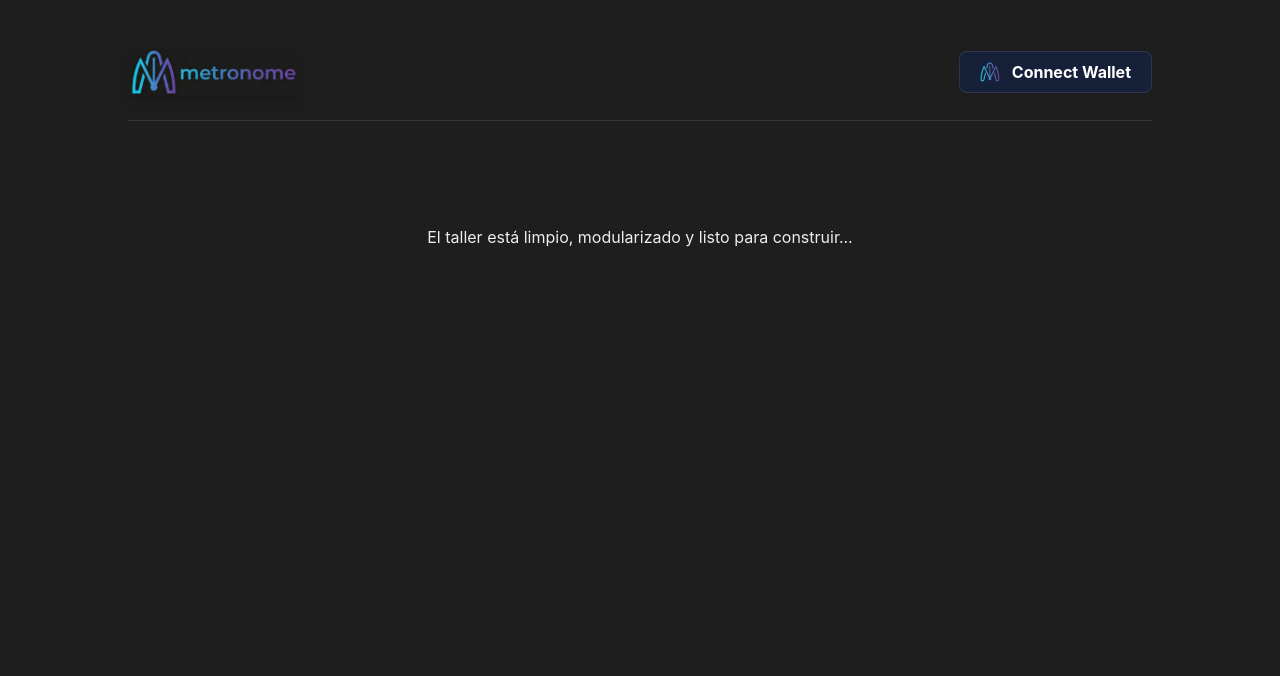
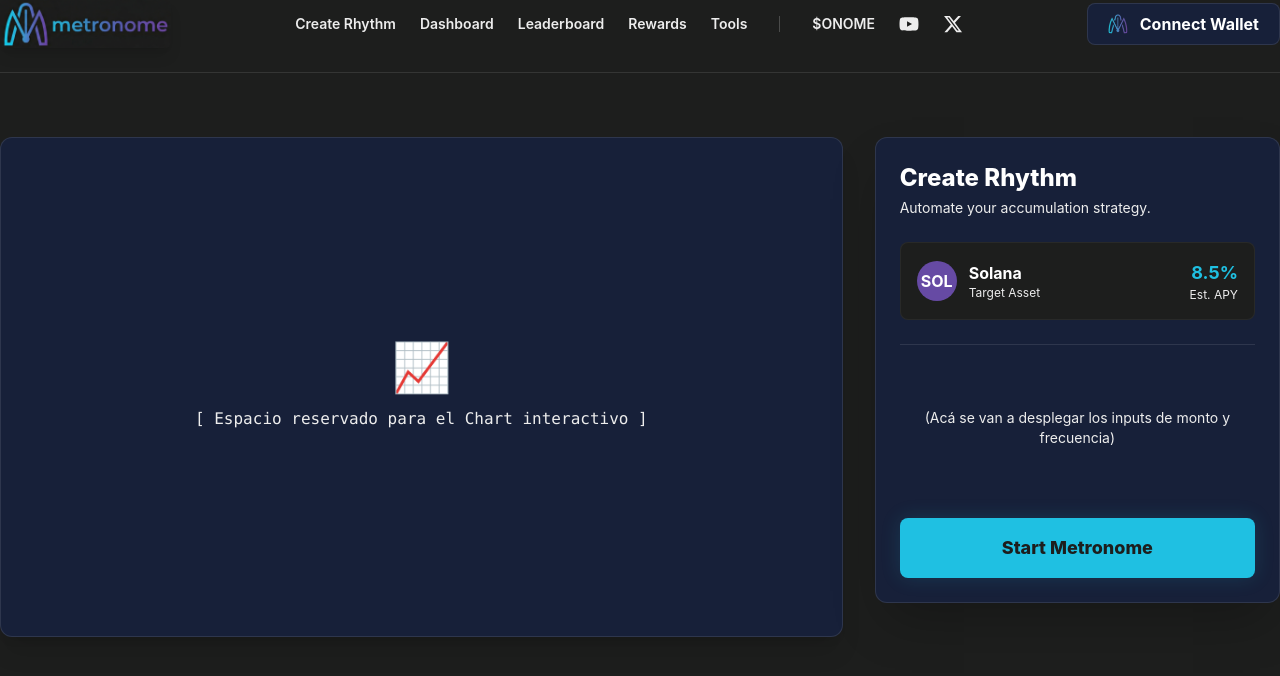
Before and after one commit to bioxim/the-metronome-core, a Next.js app: page / in a window 1280 px wide. Shown: the top 676 px of the page. Built offline with nearby package versions, Linux system fonts and the light colour scheme.

Commit message:
components created: navbar, header

```diff
--- a/app/page.tsx
+++ b/app/page.tsx
@@ -1,15 +1,29 @@
 import Header from "@/components/Header";
+import RhythmPanel from "@/components/RhythmPanel";
 
 export default function Home() {
   return (
-    <main className="min-h-screen p-6 md:p-12 flex flex-col items-center">
+    <main className="min-h-screen flex flex-col items-center">
 
-      {/* Acá llamamos al componente modularizado */}
+      {/* El Header ya incluye la Navbar adentro */}
       <Header />
 
-      {/* Acá en el medio es donde vamos a construir la tarjeta de "Create a Rhythm" */}
-      <div className="w-full max-w-5xl text-center text-textMuted mt-10">
-        <p>El taller está limpio, modularizado y listo para construir...</p>
+      {/* Contenedor Principal (Grid de 3 columnas en desktop) */}
+      <div className="w-full max-w-7xl px-4 xl:px-0 grid grid-cols-1 lg:grid-cols-3 gap-8 pb-12">
+
+        {/* LADO IZQUIERDO: El Gráfico (Ocupa 2 de las 3 columnas) */}
+        <div className="lg:col-span-2 bg-bgSecondary border border-white/10 rounded-xl p-6 min-h-[500px] flex flex-col items-center justify-center shadow-xl">
+          <span className="text-5xl mb-4">📈</span>
+          <p className="text-textMuted font-mono">
+            [ Espacio reservado para el Chart interactivo ]
+          </p>
+        </div>
+
+        {/* LADO DERECHO: El Panel de Control (Ocupa 1 columna) */}
+        <div className="lg:col-span-1">
+          <RhythmPanel />
+        </div>
+
       </div>
 
     </main>
--- a/components/Header.tsx
+++ b/components/Header.tsx
@@ -1,9 +1,11 @@
+import Navbar from './Navbar';
+
 export default function Header() {
     return (
-        <header className="w-full max-w-5xl flex justify-between items-center mb-16 border-b border-white/10 pb-6">
+        <header className="w-full max-w-7xl flex justify-between items-center mb-16 border-b border-white/10 pb-6 px-4 xl:px-0">
 
             {/* SECCIÓN 1: El Logo (Responsive) */}
-            <div className="flex items-center cursor-pointer">
+            <div className="flex items-center cursor-pointer shrink-0">
                 {/* Celulares (Sin el borde) */}
                 <img
                     src="/favicon.png"
@@ -19,8 +21,11 @@ export default function Header() {
                 />
             </div>
 
-            {/* SECCIÓN 2: El Botón de Wallet (Gris, hover blanco y cursor de manito) */}
-            <button className="flex items-center gap-3 bg-bgSecondary border border-white/10 text-white font-bold py-2 px-5 rounded-lg hover:bg-white hover:text-bgMain transition-all duration-200 cursor-pointer">
+            {/* SECCIÓN 2: Navbar Modularizada */}
+            <Navbar />
+
+            {/* SECCIÓN 3: El Botón de Wallet (Gris, hover blanco y cursor de manito) */}
+            <button className="flex items-center shrink-0 gap-3 bg-bgSecondary border border-white/10 text-white font-bold py-2 px-5 rounded-lg hover:bg-white hover:text-bgMain transition-all duration-200 cursor-pointer">
                 {/* El ícono adentro del botón */}
                 <img
                     src="/favicon.png"
--- /dev/null
+++ b/components/Navbar.tsx
@@ -0,0 +1,86 @@
+"use client";
+
+import { useState } from 'react';
+import Link from 'next/link';
+import { Menu, X } from 'lucide-react';
+import { FaYoutube, FaXTwitter } from 'react-icons/fa6';
+
+export default function Navbar() {
+    // Esta variable controla si el menú de celular está abierto o cerrado
+    const [isOpen, setIsOpen] = useState(false);
+
+    return (
+        <>
+            {/* =========================================
+          VERSIÓN ESCRITORIO (Oculta en celulares)
+          ========================================= */}
+            <nav className="hidden lg:flex items-center gap-6 text-sm font-semibold text-[--text-main]">
+                <Link href="/create" className="hover:text-brandPrimary transition-colors">
+                    Create Rhythm
+                </Link>
+                <Link href="/dashboard" className="hover:text-brandPrimary transition-colors">
+                    Dashboard
+                </Link>
+                <Link href="/leaderboard" className="hover:text-brandPrimary transition-colors">
+                    Leaderboard
+                </Link>
+                <Link href="/rewards" className="hover:text-brandPrimary transition-colors">
+                    Rewards
+                </Link>
+                <Link href="/tools" className="hover:text-brandPrimary transition-colors">
+                    Tools
+                </Link>
+
+                {/* Separador vertical sutil */}
+                <div className="w-px h-4 bg-white/20 mx-2"></div>
+
+                {/* Sección de Token y Redes con Íconos Vectoriales */}
+                <Link href="/tokenomics" className="hover:text-white transition-colors">
+                    $ONOME
+                </Link>
+                <a href="https://youtube.com/@strangersonachain" target="_blank" rel="noopener noreferrer" className="hover:text-white transition-colors" title="YouTube">
+                    <FaYoutube className="w-5 h-5" />
+                </a>
+                <a href="https://x.com/StrangersChain" target="_blank" rel="noopener noreferrer" className="hover:text-white transition-colors" title="X (Twitter)">
+                    <FaXTwitter className="w-5 h-5" />
+                </a>
+            </nav>
+
+            {/* =========================================
+          VERSIÓN CELULAR: BOTÓN HAMBURGUESA
+          ========================================= */}
+            <button
+                className="lg:hidden text-[--text-main] hover:text-white p-2 transition-colors cursor-pointer"
+                onClick={() => setIsOpen(!isOpen)}
+                aria-label="Toggle menu"
+            >
+                {/* Si está abierto muestra la "X", si está cerrado muestra las rayitas */}
+                {isOpen ? <X className="w-7 h-7" /> : <Menu className="w-7 h-7" />}
+            </button>
+
+            {/* =========================================
+          VERSIÓN CELULAR: MENÚ DESPLEGABLE
+          ========================================= */}
+            {isOpen && (
+                <div className="absolute top-[90px] left-0 w-full bg-bgSecondary border-b border-white/10 flex flex-col items-center py-8 gap-6 lg:hidden z-50 shadow-2xl">
+                    <Link href="/create" onClick={() => setIsOpen(false)} className="text-lg hover:text-brandPrimary transition-colors">Create Rhythm</Link>
+                    <Link href="/dashboard" onClick={() => setIsOpen(false)} className="text-lg hover:text-brandPrimary transition-colors">Dashboard</Link>
+                    <Link href="/leaderboard" onClick={() => setIsOpen(false)} className="text-lg hover:text-brandPrimary transition-colors">Leaderboard</Link>
+                    <Link href="/rewards" onClick={() => setIsOpen(false)} className="text-lg hover:text-brandPrimary transition-colors">Rewards</Link>
+                    <Link href="/tools" onClick={() => setIsOpen(false)} className="text-lg hover:text-brandPrimary transition-colors">Tools</Link>
+                    <Link href="/tokenomics" onClick={() => setIsOpen(false)} className="text-lg hover:text-white font-bold transition-colors">$ONOME</Link>
+
+                    {/* Íconos sociales en el menú desplegable */}
+                    <div className="flex gap-8 mt-4 border-t border-white/10 pt-6 w-[80%] justify-center">
+                        <a href="https://youtube.com/@strangersonachain" target="_blank" rel="noopener noreferrer" className="hover:text-white">
+                            <FaYoutube className="w-7 h-7" />
+                        </a>
+                        <a href="https://x.com/StrangersChain" target="_blank" rel="noopener noreferrer" className="hover:text-white">
+                            <FaXTwitter className="w-7 h-7" />
+                        </a>
+                    </div>
+                </div>
+            )}
+        </>
+    );
+}
--- /dev/null
+++ b/components/RhythmPanel.tsx
@@ -0,0 +1,41 @@
+export default function RhythmPanel() {
+    return (
+        <div className="bg-bgSecondary border border-white/10 rounded-xl p-6 shadow-2xl flex flex-col gap-6">
+
+            {/* Título de la tarjeta */}
+            <div>
+                <h2 className="text-2xl font-extrabold text-white">Create Rhythm</h2>
+                <p className="text-sm text-textMuted mt-1">Automate your accumulation strategy.</p>
+            </div>
+
+            {/* Selector de Token y APY (Estructura visual) */}
+            <div className="bg-bgMain p-4 rounded-lg border border-white/5 flex justify-between items-center cursor-pointer hover:border-brandPrimary/50 transition-colors">
+                <div className="flex items-center gap-3">
+                    {/* Círculo simulando el logo de un token (ej: SOL) */}
+                    <div className="w-10 h-10 bg-brandPurple rounded-full flex items-center justify-center font-bold text-white">
+                        SOL
+                    </div>
+                    <div>
+                        <h3 className="font-bold text-white">Solana</h3>
+                        <p className="text-xs text-textMuted">Target Asset</p>
+                    </div>
+                </div>
+                <div className="text-right">
+                    <span className="text-brandPrimary font-bold text-lg">8.5%</span>
+                    <p className="text-xs text-textMuted">Est. APY</p>
+                </div>
+            </div>
+
+            {/* Espacio para los inputs que se despliegan debajo */}
+            <div className="border-t border-white/10 pt-4 text-sm text-textMuted text-center min-h-[150px] flex items-center justify-center">
+                (Acá se van a desplegar los inputs de monto y frecuencia)
+            </div>
+
+            {/* Botón Principal de Acción */}
+            <button className="w-full bg-brandPrimary text-bgMain font-extrabold text-lg py-4 rounded-lg hover:bg-white transition-all duration-200 shadow-[0_0_20px_rgba(31,192,226,0.15)] hover:shadow-[0_0_30px_rgba(255,255,255,0.3)]">
+                Start Metronome
+            </button>
+
+        </div>
+    );
+}
--- a/package.json
+++ b/package.json
@@ -9,9 +9,11 @@
     "lint": "eslint"
   },
   "dependencies": {
+    "lucide-react": "^1.7.0",
     "next": "16.2.2",
     "react": "19.2.4",
-    "react-dom": "19.2.4"
+    "react-dom": "19.2.4",
+    "react-icons": "^5.6.0"
   },
   "devDependencies": {
     "@tailwindcss/postcss": "^4",
```
Also changed, not shown: 1 other file (tests, documents, lock files or other folders).
